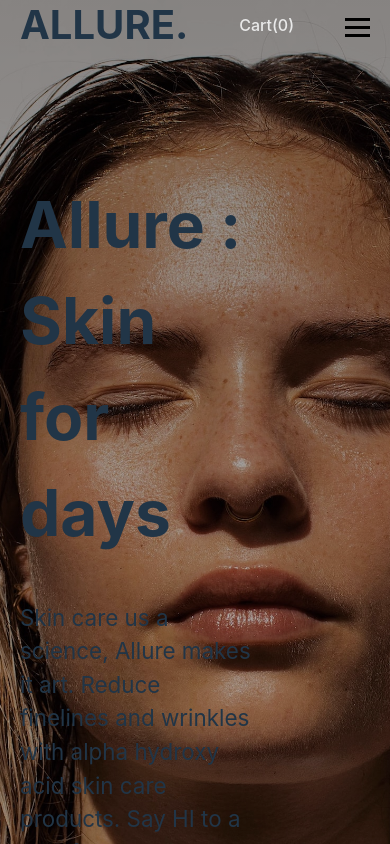
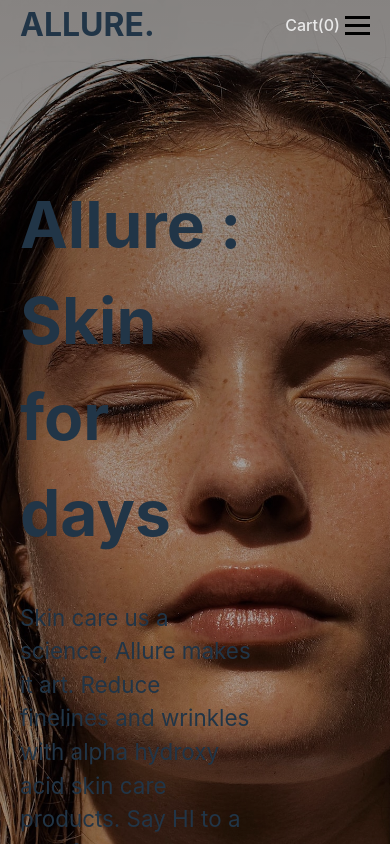
Before and after one commit to PrimoCrypt/skincare-ecommerce, a Vue app: page / in a window 390 px wide. Shown: the top 844 px of the page. Built offline with nearby package versions, Linux system fonts and the light colour scheme.

Commit message:
worked on navbar making it better responsively

```diff
--- a/src/components/NavBar.vue
+++ b/src/components/NavBar.vue
@@ -16,6 +16,7 @@
 
         <div v-else class="navbar content">
             <h1>{{ pageNameHeader }}.</h1>
+            <div class="leftside">
                 <span>
                     <router-link to="/cart">Cart({{ totalCartItems.length }})</router-link>
                 </span>
@@ -33,6 +34,7 @@
                         <router-link to="/blog">Blog</router-link>
                         <hr>
                         <router-link to="/about">About Us</router-link>
+                    </div>
                 </div>
             </div>
         </div>
@@ -78,11 +80,6 @@ hr{
 .totalNavBar{
     position: relative;
 }
-.whole-harmburger-menu{
-    position: relative;
-    top: 18px;
-
-}
 .navbar {
     display: flex;
     align-items: center;
@@ -91,10 +88,6 @@ hr{
     height: 50px;
     position: relative;
     top: 0px;
-}
-
-.whole-harmburger-menu{
-    align-self: start;
 }
 
 .nav-link-center {
@@ -161,6 +154,9 @@ hr{
         cursor: pointer;
         padding: 0;
     }
+    .hamburger-menu:focus, .hamburger-menu:focus-visible{
+        outline: none;
+    }
     .hamburger-menu span {
         display: block;
         width: 25px;
@@ -169,6 +165,9 @@ hr{
         background-color: #000;
     }
 
+    .hamburger-menu span:last-child{
+        margin: 0;
+    }
     .nav-links a, .nav-links span {
         margin: 10px 0;
         text-decoration: none;
@@ -194,7 +193,16 @@ hr{
         right: 0px;
         border-radius:10px;
     }
+    .leftside{
+        display: flex;
+        align-items: center;
+    }
+}
 
+@media (max-width: 500px){
+    .navbar h1{
+        font-size: 2rem;
+    }
 }
 
 
```
Lines whose indentation alone changed are shown as unchanged.
